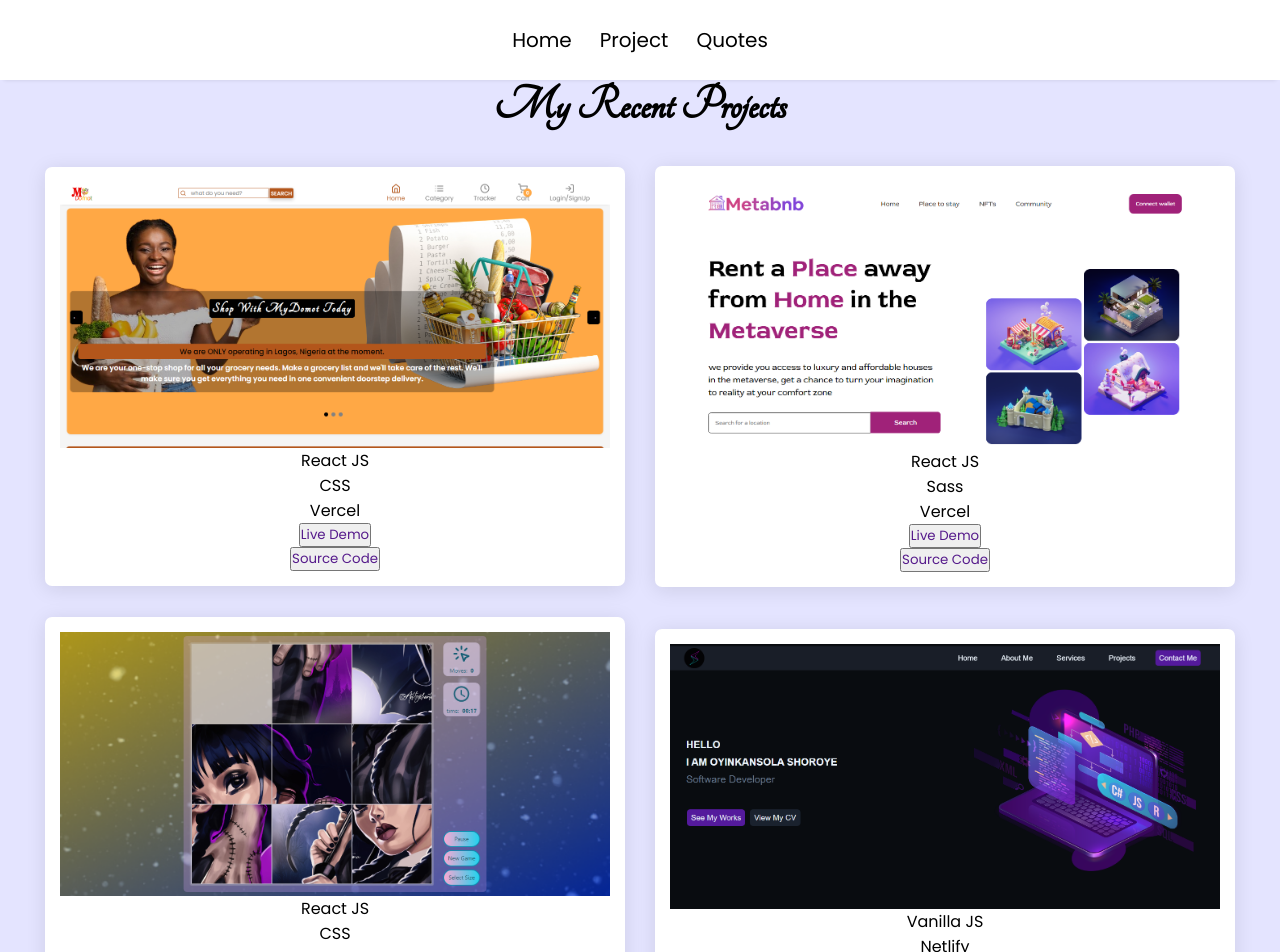
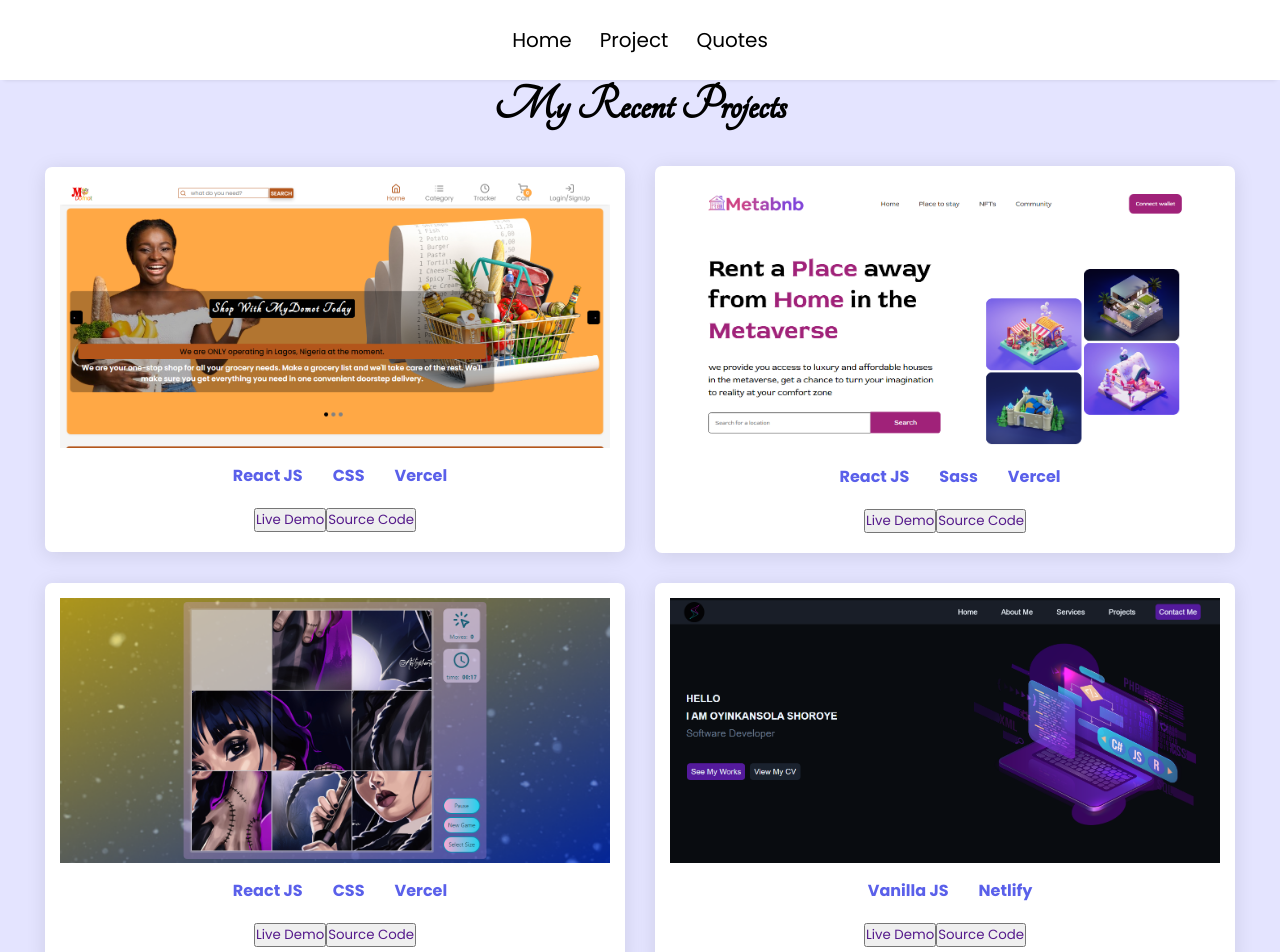
Before and after one commit to techbaddey/colab-project, a React (Create React App) app: page /projects in a window 1280 px wide. Shown: the top 952 px of the page. Built offline with nearby package versions, Linux system fonts and the light colour scheme.

Commit message:
added labels

```diff
--- a/src/App.css
+++ b/src/App.css
@@ -204,6 +204,22 @@ a {
   border-radius: 7px;
 }
 
+.project-container .project-sub .sub-project .flex {
+  display: flex;
+  flex-direction: row;
+  align-items: center;
+  justify-content: center;
+  padding: 5px;
+}
+
+.project-container .project-sub .sub-project .flex p {
+  margin-left: 10px;
+  color: #5a60ea;
+  font-weight: bold;
+  padding: 10px;
+  font-size: 16px;
+}
+
 .project-container .image {
   width: 100%;
   height: 100%;
--- a/src/Components/Project.js
+++ b/src/Components/Project.js
@@ -17,13 +17,21 @@ export default function Project() {
 <div className='project-sub'>
       <div className='sub-project'>
     <img className="image" src={Mydomot} alt={" "} />
+    <div className='flex'>
     <p>React JS</p> <p>CSS</p> <p>Vercel</p>
+</div>
+<div className='flex'>
     <button> <a href=''>Live Demo</a></button>  <button><a href=''>Source Code</a></button>
+    </div>
     </div>
     <div className='sub-project'>
     <img className="image" src={metabnb} alt={" "} />
+    <div className='flex'>
     <p>React JS</p> <p>Sass</p> <p>Vercel</p>
+    </div>
+    <div className='flex'>
     <button><a href=''>Live Demo</a></button>  <button><a href=''>Source Code</a></button>
+    </div>
     </div>
     </div>
 
@@ -31,13 +39,21 @@ export default function Project() {
 <div className='project-sub'>
     <div className='sub-project'>
     <img className="image" src={puzzle} alt={" "} />
+    <div className='flex'>
     <p>React JS</p> <p>CSS</p> <p>Vercel</p>
+    </div>
+    <div className='flex'>
     <button><a href=''>Live Demo</a></button>  <button><a href=''>Source Code</a></button>
+    </div>
     </div>
     <div className='sub-project'>
     <img className="image" src={portfolio} alt={" "} />
+    <div className='flex'>
     <p>Vanilla JS</p> <p>Netlify</p>
+    </div>
+    <div className='flex'>
     <button><a href=''>Live Demo</a></button>  <button><a href=''>Source Code</a></button>
+      </div>
       </div>
       </div>
 
```
